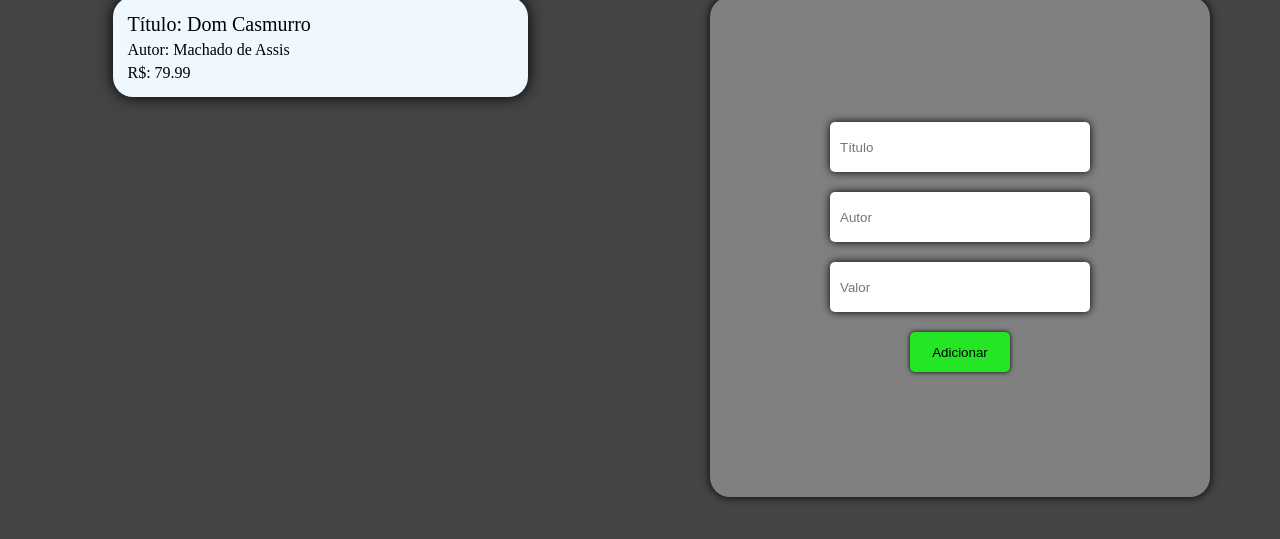
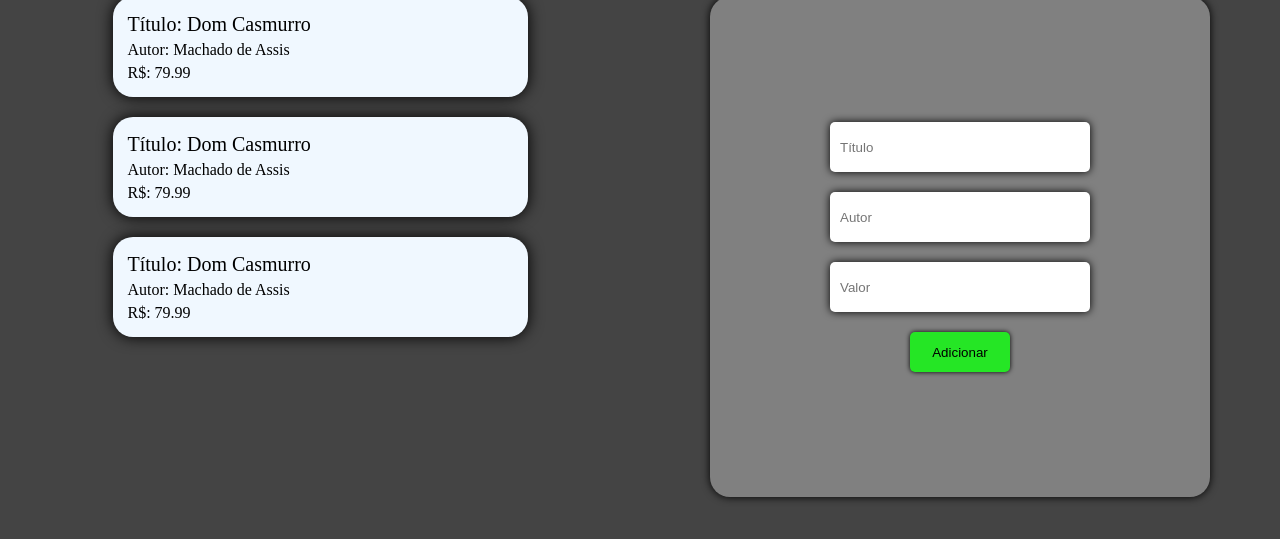
Before and after one commit to GSilveiraa/LivrariaEstagio, a plain HTML site: page FRONTEND/index.html in a window 1280 px wide. Shown: the part 83-622 px from the top of the page. Drawn offline with Linux system fonts and the light colour scheme; no server answers.

Commit message:
js concertado

```diff
--- a/FRONTEND/index.html
+++ b/FRONTEND/index.html
@@ -20,6 +20,16 @@
                     <p class="autor">Autor: Machado de Assis</p>
                     <p class="valor">R$: 79.99</p>
                 </div>
+                <div class="card_style">
+                    <p class="titulo">Título: Dom Casmurro</p>
+                    <p class="autor">Autor: Machado de Assis</p>
+                    <p class="valor">R$: 79.99</p>
+                </div>
+                <div class="card_style">
+                    <p class="titulo">Título: Dom Casmurro</p>
+                    <p class="autor">Autor: Machado de Assis</p>
+                    <p class="valor">R$: 79.99</p>
+                </div>
             </div>
         </div>
         <div class="right_screen">
--- a/FRONTEND/script.js
+++ b/FRONTEND/script.js
@@ -7,9 +7,9 @@ async function carregarProdutos(){
 
     conteiner.innerHTML = produtos.map(p =>`
         <div class="card_style">
-            <p class="titulo">Título: Dom Casmurro</p>
-            <p class="autor">Autor: Machado de Assis</p>
-            <p class="valor">R$: 79.99</p>
+            <p class="titulo">${p.titulo}</p>
+            <p class="autor">${p.autor}</p>
+            <p class="valor">Preço: R$ ${p.valor}</p>
         </div>
     `).join("")
 }
--- a/FRONTEND/style.css
+++ b/FRONTEND/style.css
@@ -83,7 +83,7 @@ button:hover{
 .div_cards{
     display: flex;
     flex-direction: column;
-    align-items: center;
+    gap: 20px;
 }
 
 .card_style{
```
